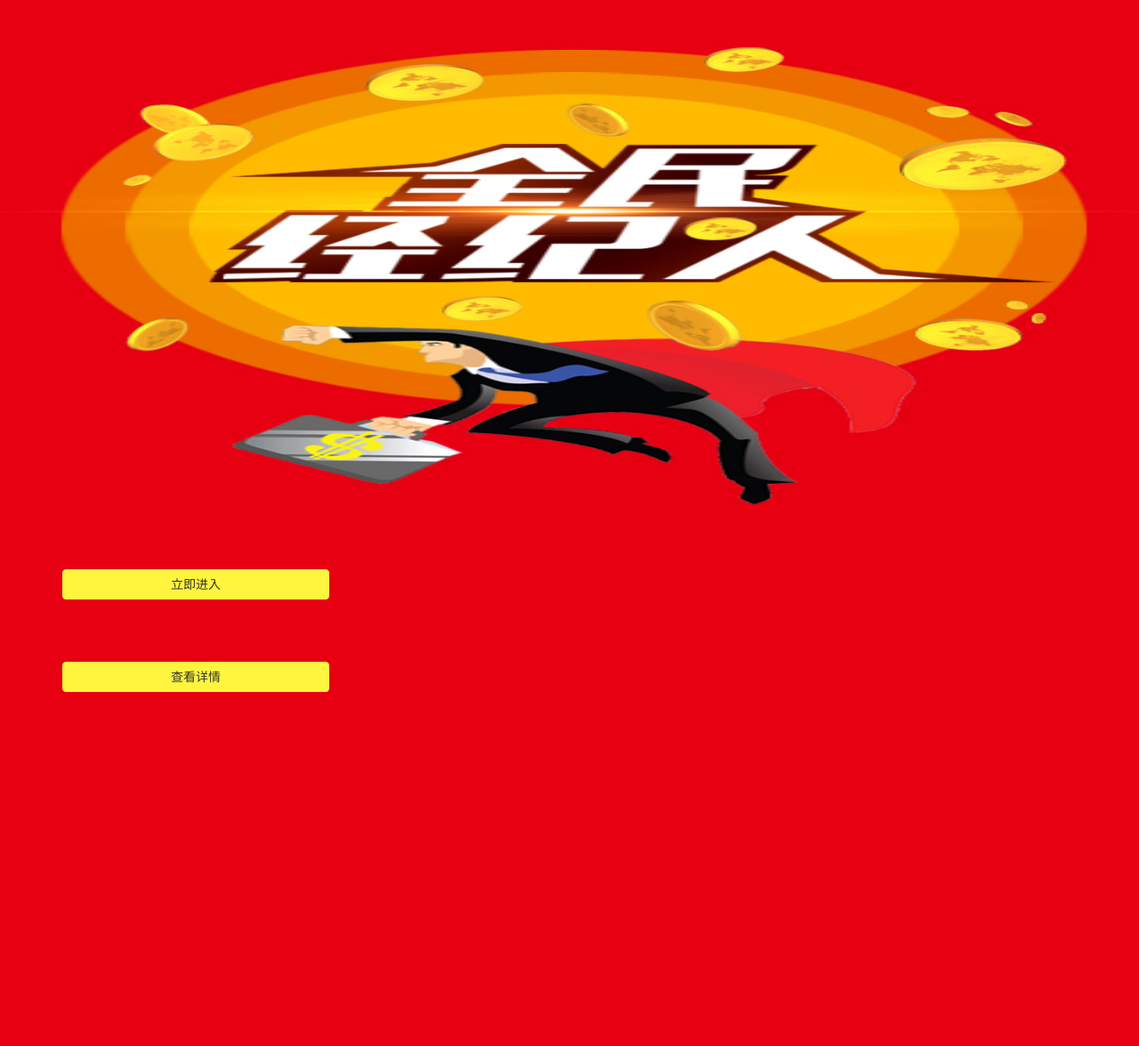
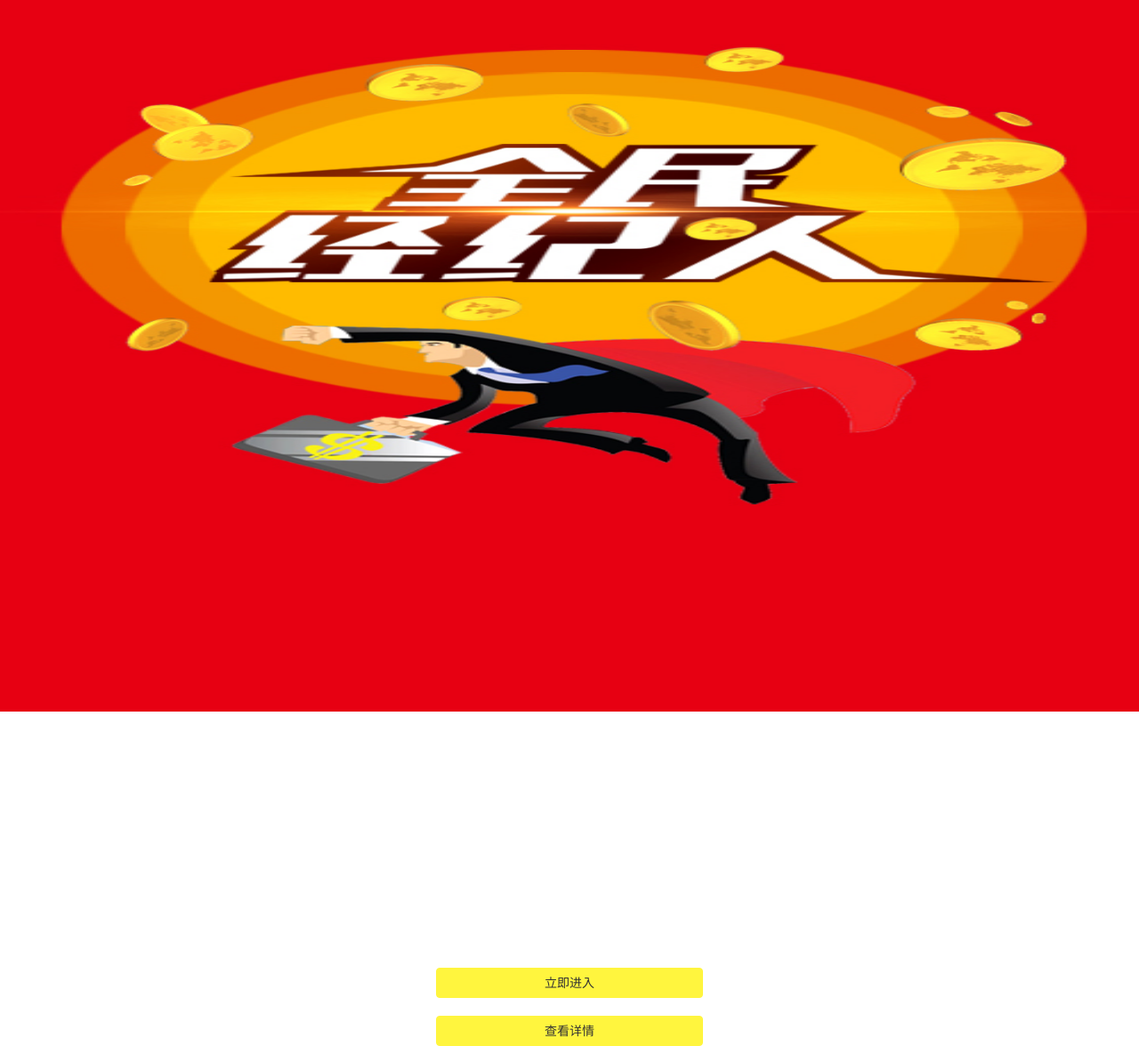
Before and after one commit to SnailJin/house, a Django app: page / in a window 1280 px wide. Shown: the whole page at 89% size. Before the commit the page ends 778 px from the top, so only its background shows below. Run offline with Django 3.2, Linux system fonts and the light colour scheme; parts of the project's set-up code (start-up, migrations or seed data) failed here and were passed over; some libraries are stand-ins or nearby versions.

Commit message:
little_change

```diff
--- a/templates/index.html
+++ b/templates/index.html
@@ -24,18 +24,21 @@
             color: red;
             font-size: large;
         }
+        .content{
+
+        }
     </style>
     <title>全民经纪人</title>
 </head>
 <body>
-<div class="container">
     <div id="background" style="position:absolute;z-index:-1;width:100%;height:100%;top:0px;left:0px;">
         <img src="/static/img/background.jpg" width="100%" height="100%"/>
     </div>
-    <center style="position: absolute;top: 80%"><button id="income" class="btn btn-default btn-in">立即进入</button></center>
-    <center style="position: absolute;top: 93%"><button id="introduction" class="btn btn-default btn-in">查看详情</button></center>
+    <center id="background" style="position:absolute;;width:100%;height:100%;top:0px;left:0px;">
+        <center style="margin-bottom: 20px;margin-top: 85%;"><button id="income" class="btn btn-default btn-in">立即进入</button></center>
+        <center ><button id="introduction" class="btn btn-default btn-in">查看详情</button></center>
+    </center>
 
-</div>
 <script>
     $(function(){
        $('#income').click(function(){
```
